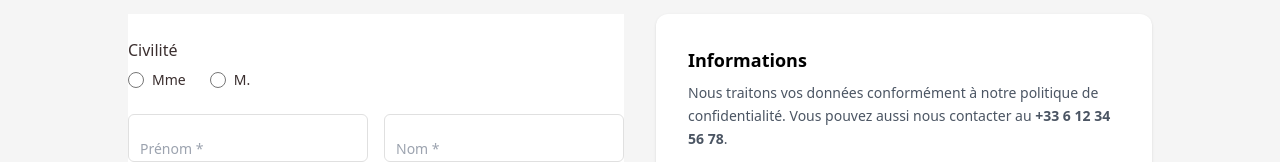
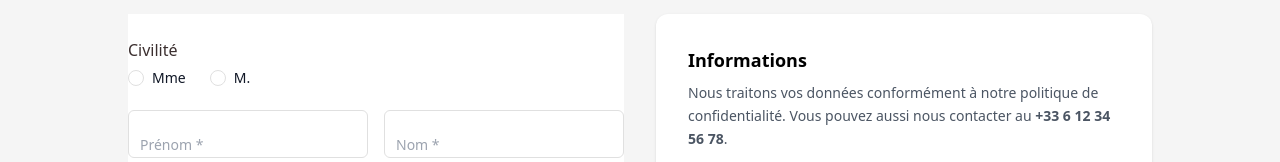
Before and after one commit to julienlisita/nextjs-ts-tailwind-template, a Next.js app: page /contact in a window 1280 px wide. Shown: the part 606-768 px from the top of the page. Built offline with nearby package versions, Linux system fonts and the light colour scheme; no server answers.

Commit message:
refactor(ui): restyle Radio for better accessibility and brand color integration

```diff
--- a/src/components/form/Radio.css
+++ b/src/components/form/Radio.css
@@ -1,16 +1,59 @@
+/* src/components/ui/Radio.css */
+
+/* Base label container */
 .radio-label {
-  @apply flex items-center space-x-2 cursor-pointer text-sm;
-  color: #3b2f2f;
+  @apply inline-flex items-center gap-2 cursor-pointer text-sm select-none;
+  color: var(--color-text);
+  font-weight: 500;
+  transition: color 0.2s ease;
 }
 
-.radio-input {
-  @apply h-4 w-4 border rounded-full;
-  background-color: white;
-  border-color: #ccc;
-  accent-color: black; /* couleur personnalisée de sélection */
+.radio-label:hover {
+  color: color-mix(in oklab, var(--color-text), var(--color-primary) 30%);
 }
 
-.radio-input:focus {
+/* Input invisible stylé via accent-color */
+.radio-input {
+  @apply h-4 w-4 rounded-full border transition-colors;
+  appearance: none; /* on remplace le rendu natif */
+  border: 1.5px solid var(--color-border);
+  background-color: var(--color-surface);
+  position: relative;
+  cursor: pointer;
+}
+
+/* Cercle intérieur “checked” */
+.radio-input:checked {
+  border-color: var(--color-primary);
+}
+
+.radio-input:checked::after {
+  content: '';
+  position: absolute;
+  inset: 0;
+  margin: auto;
+  width: 0.5rem;
+  height: 0.5rem;
+  border-radius: 50%;
+  background-color: var(--color-primary);
+  transform: scale(1);
+  transition: transform 0.2s ease;
+}
+
+/* Focus visible et accessible */
+.radio-input:focus-visible {
   outline: none;
-  box-shadow: 0 0 0 2px rgba(60, 141, 216, 0.5);
+  box-shadow: 0 0 0 3px color-mix(in oklab, var(--color-primary), white 80%);
 }
+
+/* Disabled */
+.radio-input:disabled + .radio-text {
+  opacity: 0.6;
+  cursor: not-allowed;
+}
+
+/* Texte du label */
+.radio-text {
+  line-height: 1;
+  color: inherit;
+}
--- a/src/components/form/Radio.tsx
+++ b/src/components/form/Radio.tsx
@@ -3,6 +3,7 @@
 'use client';
 
 import React from 'react';
+import clsx from 'clsx';
 import './Radio.css';
 
 type RadioProps = {
@@ -24,7 +25,7 @@ export default function Radio({
   ...props
 }: RadioProps) {
   return (
-    <label className={`radio-label ${className}`}>
+    <label className={clsx('radio-label', className)}>
       <input
         type="radio"
         name={name}
@@ -34,7 +35,7 @@ export default function Radio({
         className="radio-input"
         {...props}
       />
-      <span>{label}</span>
+      <span className="radio-text">{label}</span>
     </label>
   );
 }
```
